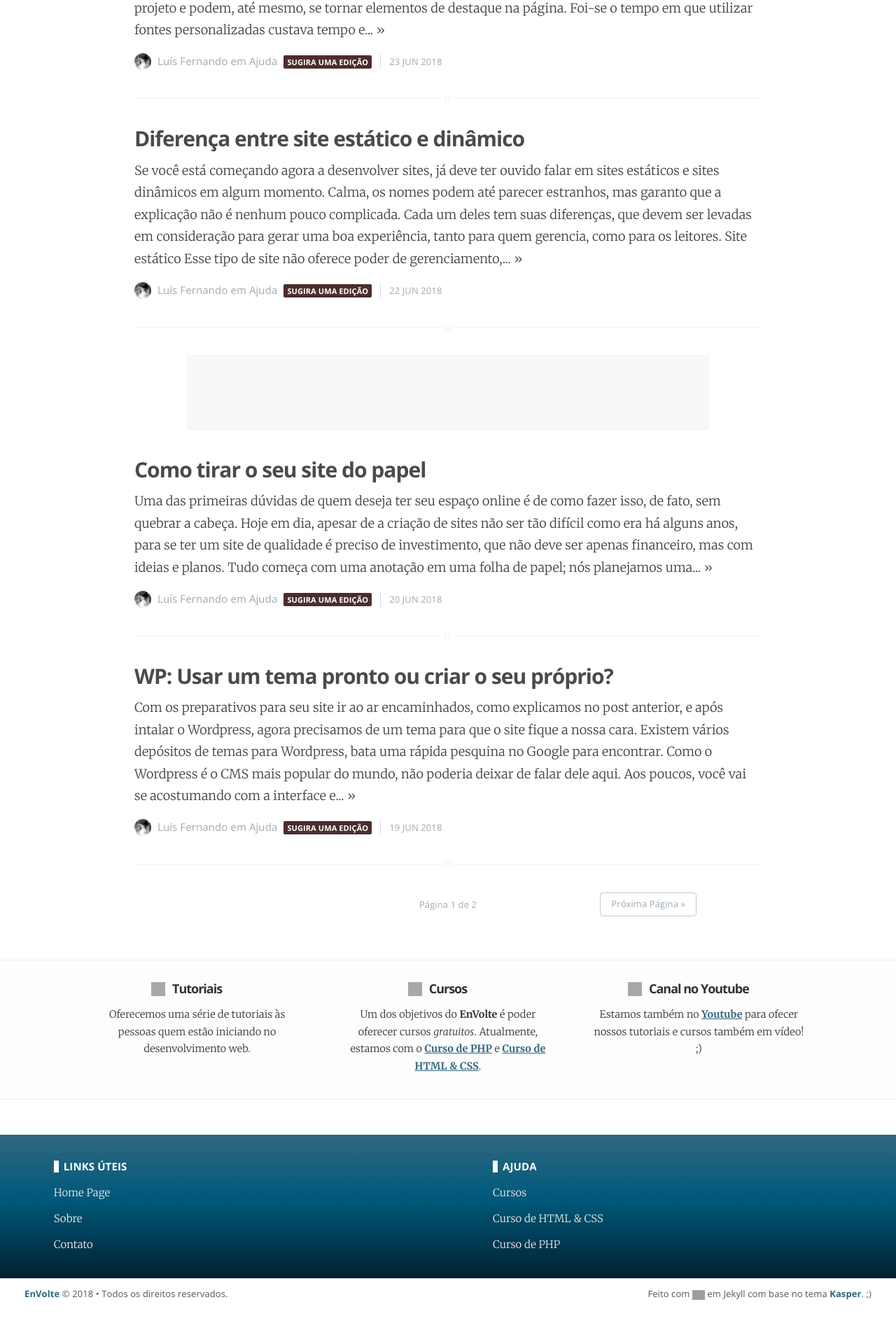
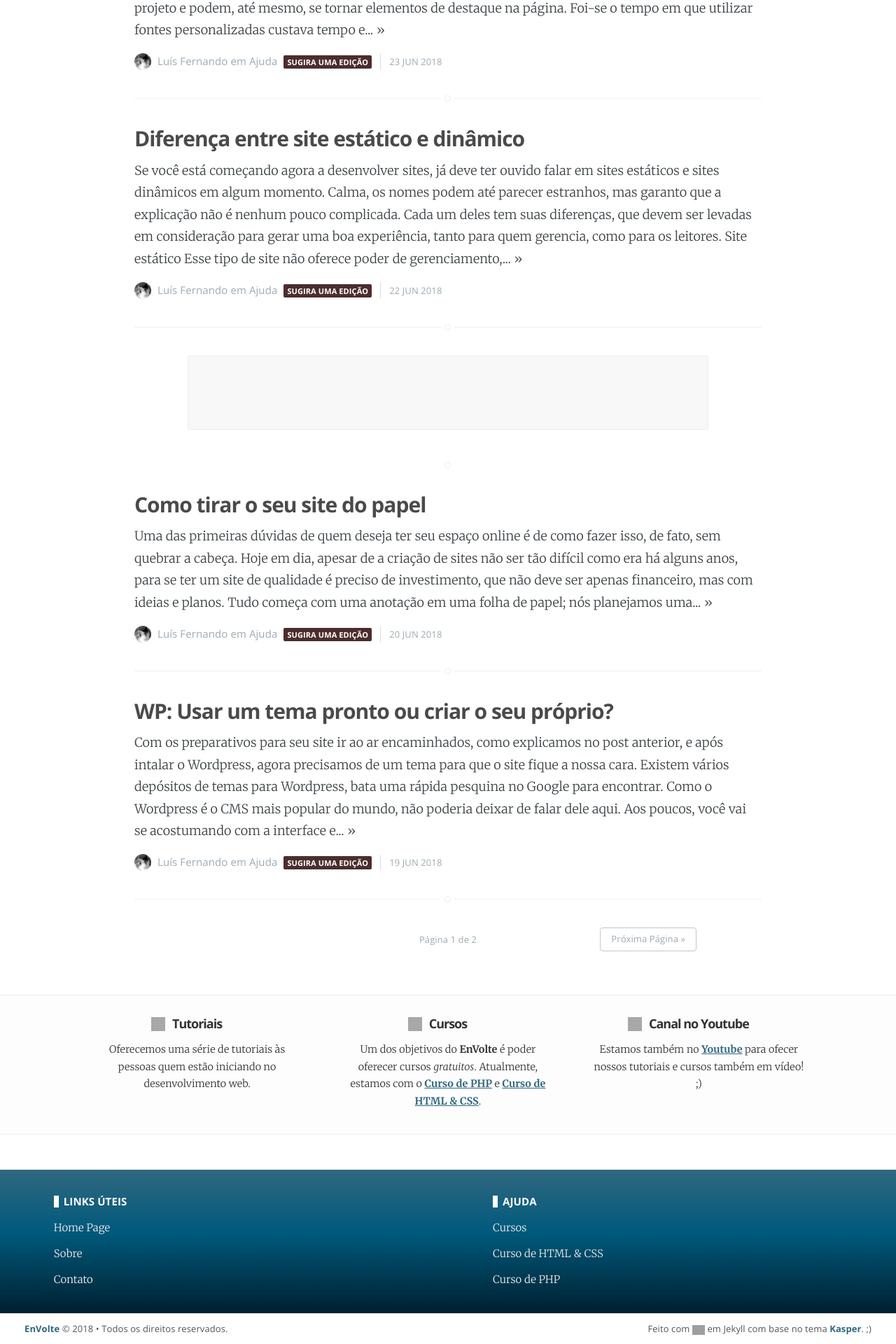
Before and after one commit to EnVolte/envolte.github.io, a Jekyll site: the page built from index.html, in a window 1280 px wide. Shown: the part 1474-3394 px from the top of the page at 70% size. Built offline with Jekyll 4.4.1, drawn with Linux system fonts in a browser that asks for light colours; the list of posts is cut into pages by our own code; before the commit the page ends 3344 px from its top, so only the background shows below that; grey boxes are pictures that could not be loaded.

Commit message:
Update screen.css

```diff
--- a/assets/css/screen.css
+++ b/assets/css/screen.css
@@ -1841,3 +1841,21 @@ ul#curso {float: left; width: 100%; margin: 0px 0px 0px -30px; position: relativ
 ul#curso li {float: left; margin-left: 1%; margin-right: 1%; width: 48%; background: #; height: 85px; padding: 0; list-style: none; z-index: 9;}
 ul#curso li a {color: #333; border-left: 7px solid #30687f; padding-left: 10px; text-decoration: none; font-family: Open Sans; font-weight: bold;}
 ul#curso li p {margin-top: 10px; font-size: 0.8em;}
+
+.linecircle {width: 100%; height: 20px; position: relative;}
+.linecircle:after {
+    display: block;
+    content: "";
+    width: 7px;
+    height: 7px;
+    border: #E7EEF2 1px solid;
+    position: absolute;
+    bottom: -5px;
+    left: 50%;
+    margin-left: -5px;
+    background: #FFF;
+    -webkit-border-radius: 100%;
+    -moz-border-radius: 100%;
+    border-radius: 100%;
+    box-shadow: #FFF 0 0 0 5px;
+}
```
